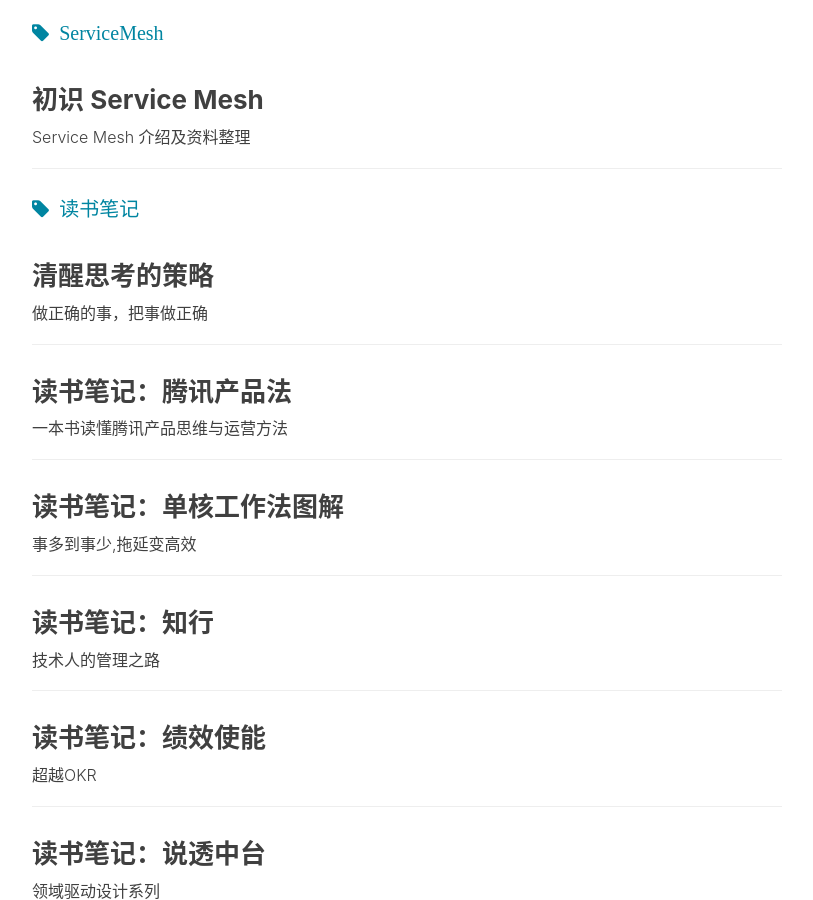
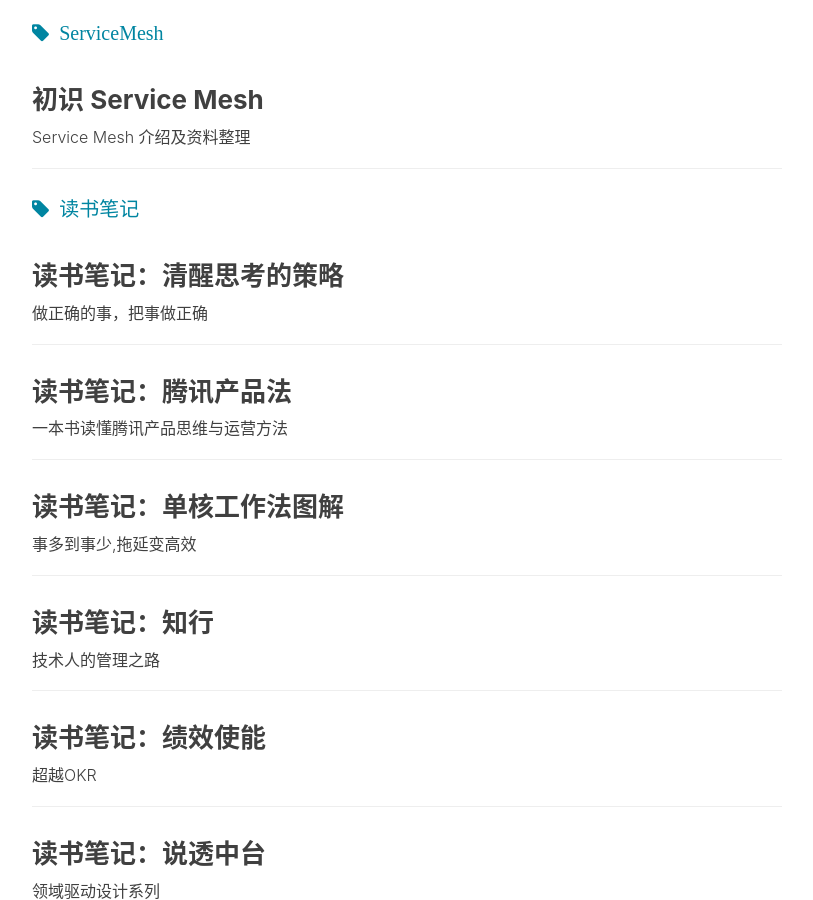
Before and after one commit to shoukai/shoukai.github.io, a Jekyll site: the page built from tags.html, in a window 1280 px wide and 900 px high, scrolled down 717 px. Shown: the whole window, without its empty margins (233-1046 px from the left). Built offline with Jekyll 4.4.1, drawn with Linux system fonts in a browser that asks for light colours; nearby versions of some CDN libraries; comment, search, counter and statistics services are not loaded.

Commit message:
Update 2020-08-05-do_right.md

```diff
--- a/_posts/2020-08-05-do_right.md
+++ b/_posts/2020-08-05-do_right.md
@@ -1,6 +1,6 @@
 ---
 layout: post
-title:  "清醒思考的策略"
+title:  "读书笔记：清醒思考的策略"
 subtitle: "做正确的事，把事做正确"
 date:   2020-08-08 8:00:00
 author: "Shoukai Huang"
```
